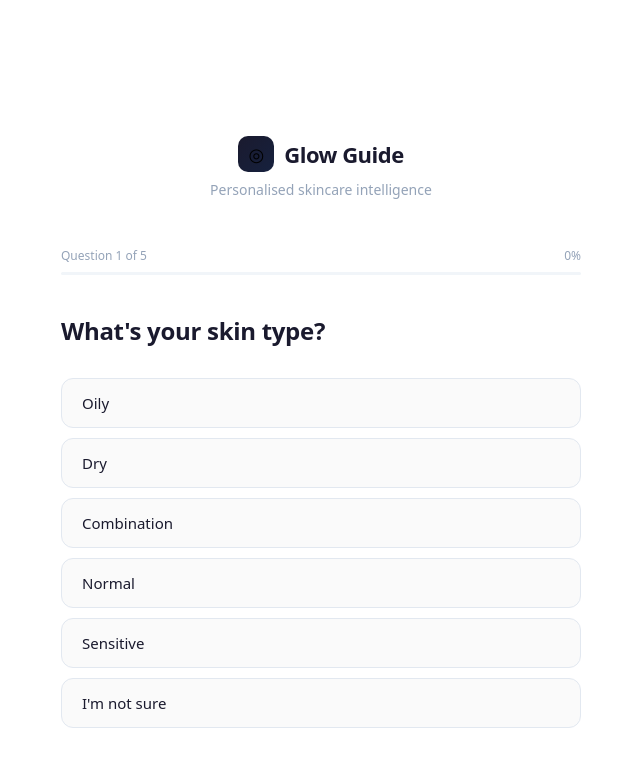
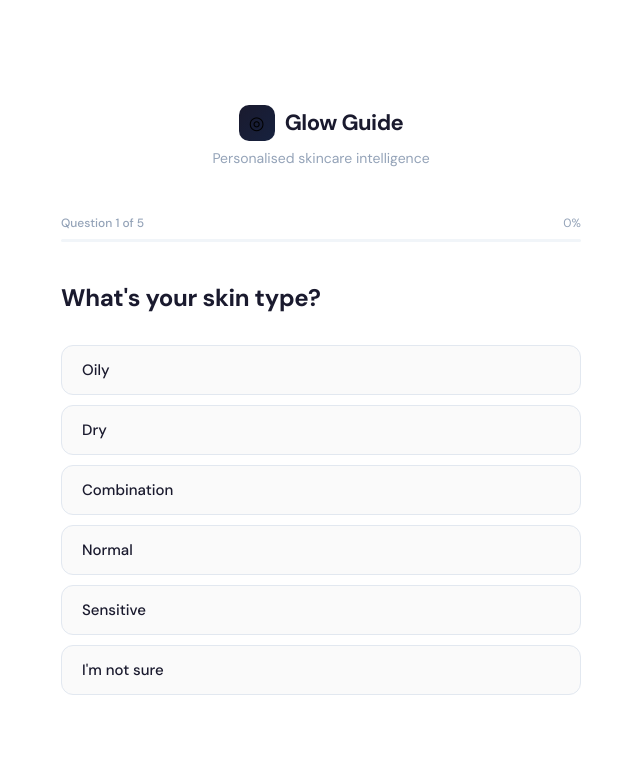
Before and after one commit to MKscalepoint/Skinsight, a Next.js app: page / in a window 1280 px wide. Shown: the top 766 px of the page, without its empty margins (319-959 px from the left). Built offline with nearby package versions, Linux system fonts and the light colour scheme.

Commit message:
Create layout.tsx

```diff
--- /dev/null
+++ b/src/app/layout.tsx
@@ -0,0 +1,20 @@
+import type { Metadata } from 'next';
+import './globals.css';
+
+export const metadata: Metadata = {
+  title: 'Skinsight — Skincare Advisor',
+  description: 'Personalised skincare intelligence.',
+};
+
+export default function RootLayout({ children }: { children: React.ReactNode }) {
+  return (
+    <html lang="en">
+      <head>
+        <link rel="preconnect" href="https://fonts.googleapis.com" />
+        <link rel="preconnect" href="https://fonts.gstatic.com" crossOrigin="anonymous" />
+        <link href="https://fonts.googleapis.com/css2?family=DM+Sans:wght@400;500;600;700&display=swap" rel="stylesheet" />
+      </head>
+      <body>{children}</body>
+    </html>
+  );
+}
```
